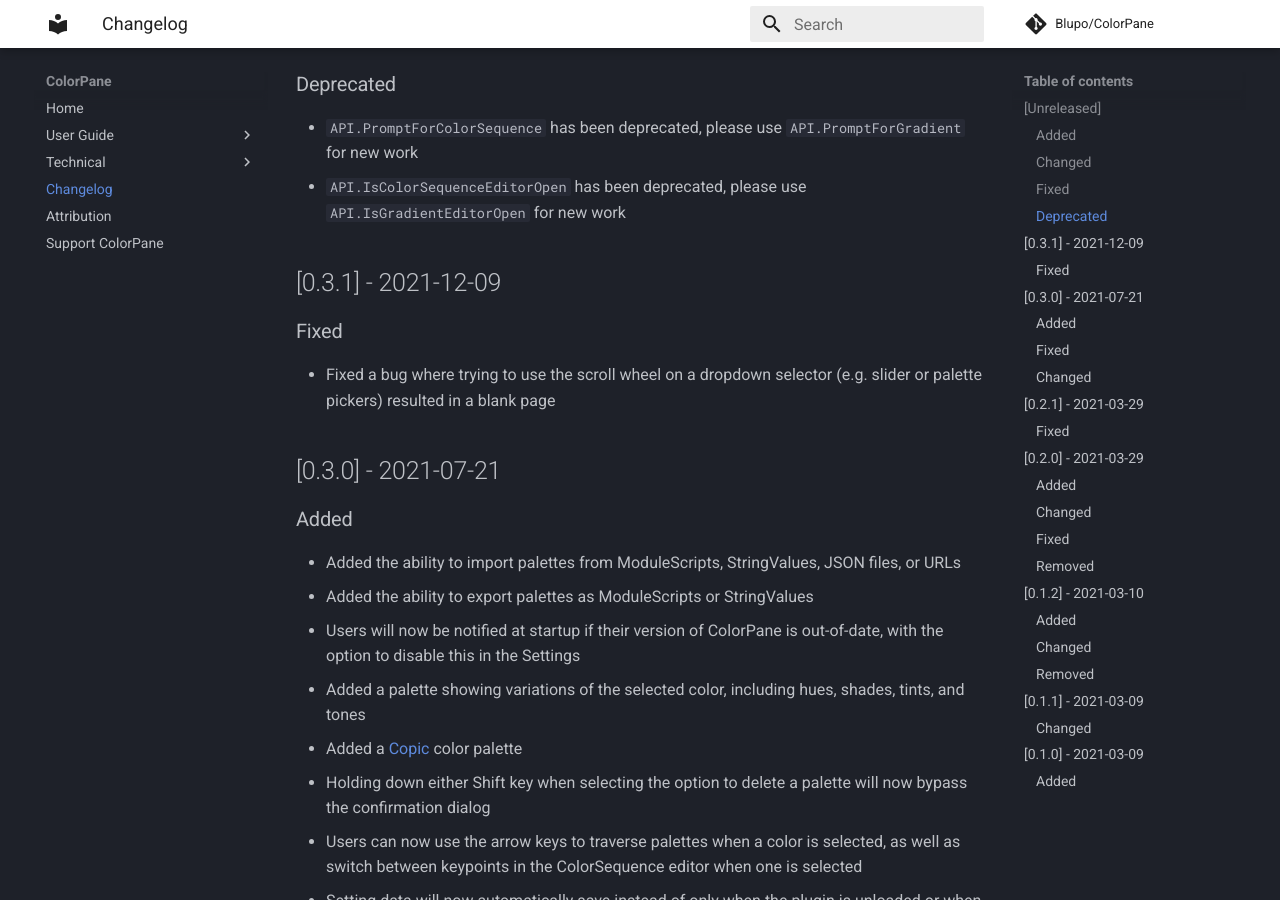
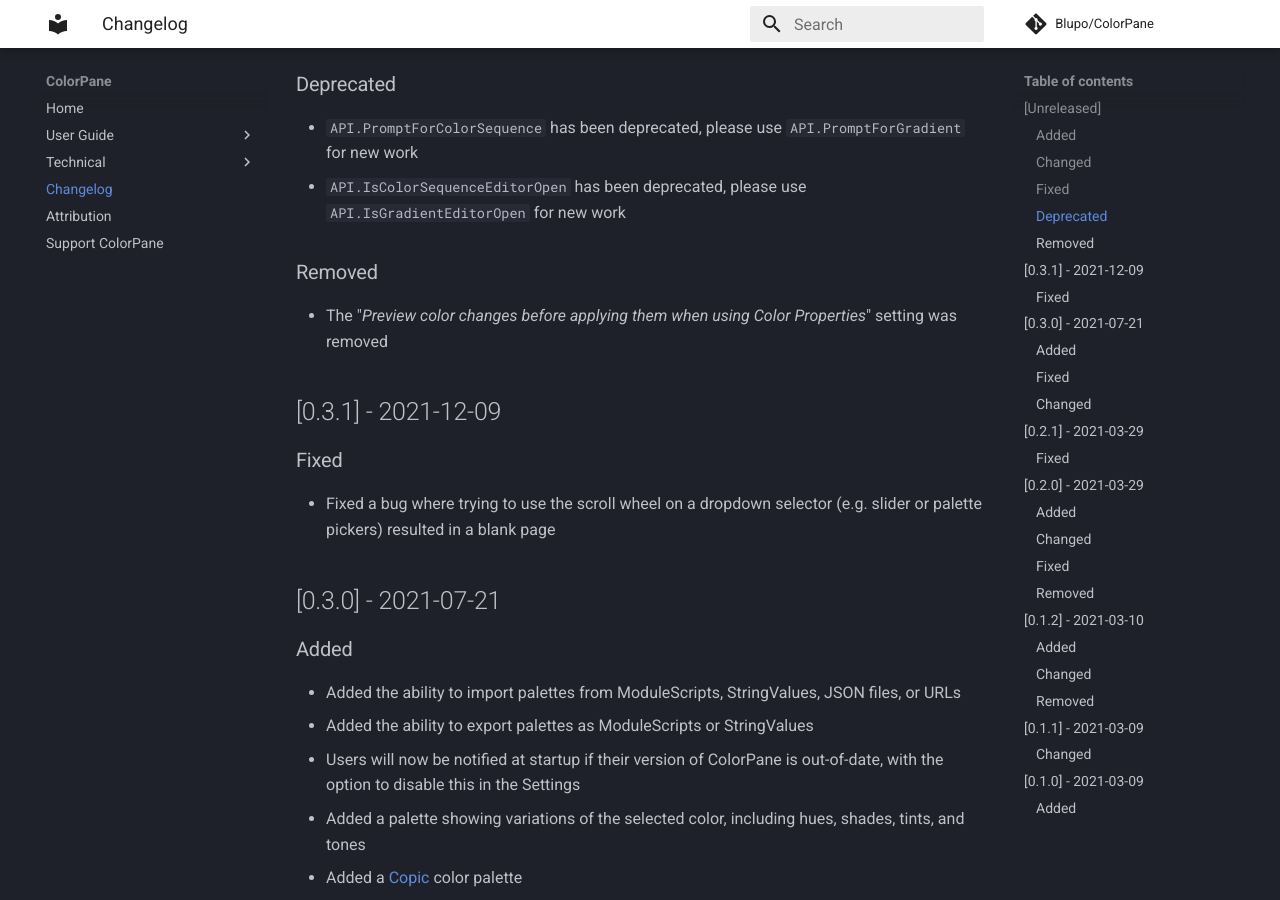
Before and after one commit to Blupo/ColorPane, an MkDocs documentation site: the page built from docs/changelog.md, in a window 1280 px wide and 900 px high, scrolled down 1450 px. Built offline with MkDocs 1.6.1 and Material for MkDocs 9.7.7, drawn with Linux system fonts in a browser that asks for light colours; comment, search, counter and statistics services are not loaded.

Commit message:
Remove stray settings

```diff
--- a/Translations.csv
+++ b/Translations.csv
@@ -145,7 +145,6 @@ AutoSaveInterval_SettingDescription,Auto-save interval,Settings,,,,,,,,,,,,
 CacheAPIData_SettingDescription,Cache Roblox API data for use during testing sessions,Settings,,,,,,,,,,,,
 AutoCheckForUpdate_SettingDescription,Periodically check for updates,Settings,,,,,,,,,,,,
 AskNameBeforePaletteCreation_SettingDescription,Name palettes before creating them,Settings,,,,,,,,,,,,
-ColorPropertiesLivePreview_SettingDescription,Preview color changes before applying them when using Color Properties,Settings,,,,,,,,,,,,
 ClaimSessionLock_ButtonText,Claim Session Lock,Settings,,,,,,,,,,,,
 SessionLockClaimed_Message,Session lock has been claimed,Settings,,,,,,,,,,,,
 Monochrome_Slider,Monochrome,SliderPages,,,,,,,,,,,,
--- a/docs/changelog.md
+++ b/docs/changelog.md
@@ -35,6 +35,9 @@
 ### Deprecated
 - `API.PromptForColorSequence` has been deprecated, please use `API.PromptForGradient` for new work
 - `API.IsColorSequenceEditorOpen` has been deprecated, please use `API.IsGradientEditorOpen` for new work
+
+### Removed
+- The "*Preview color changes before applying them when using Color Properties*" setting was removed
 
 ## [0.3.1] - 2021-12-09
 
```
Also changed, not shown: 3 other files.
